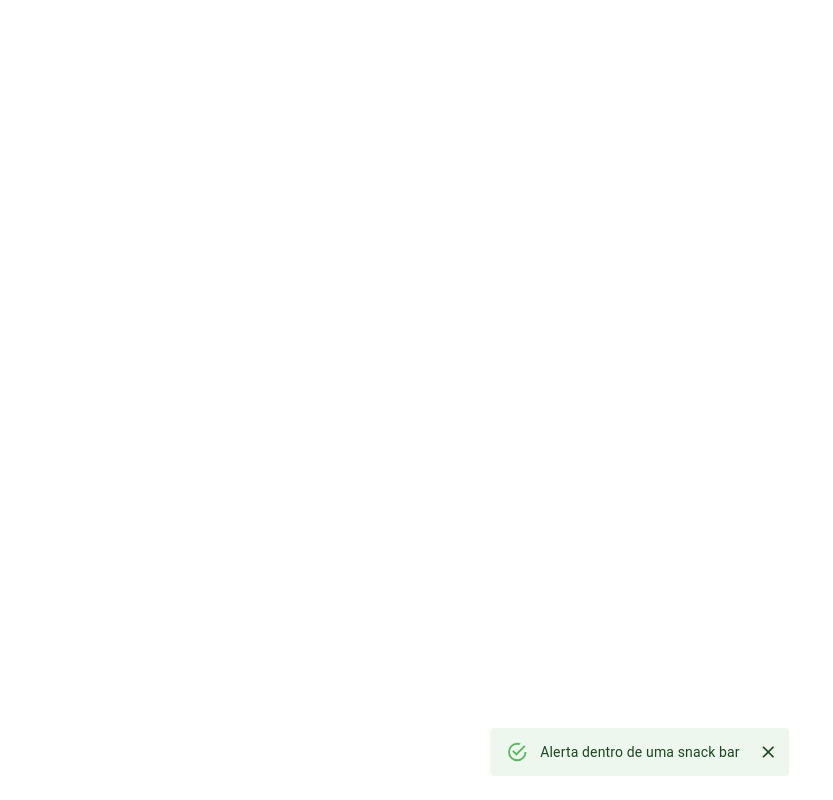
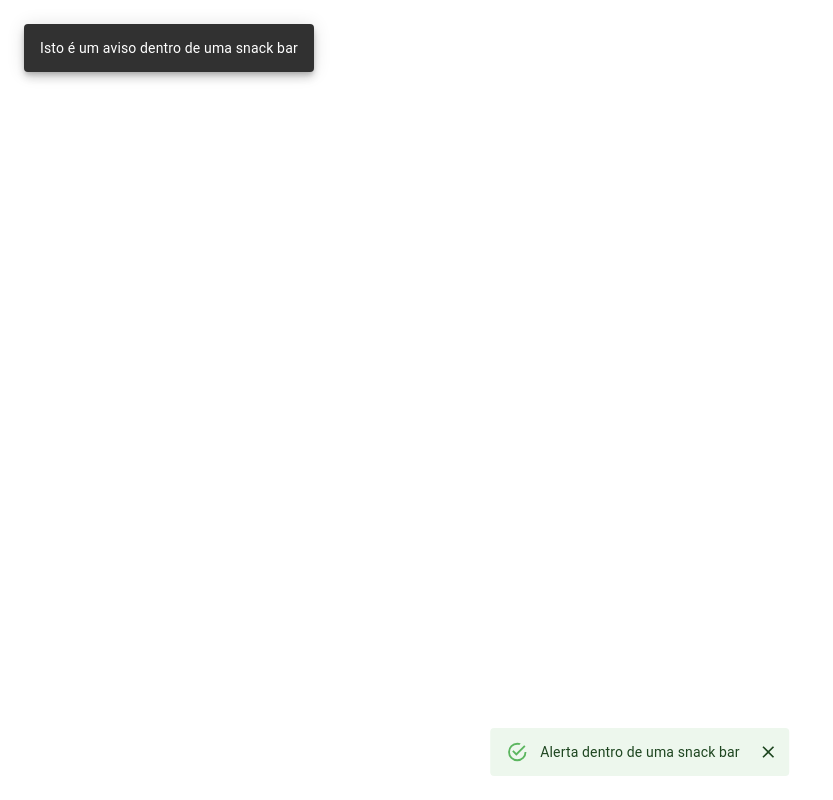
Before and after one commit to leoportogtr86/react-js, a React (Create React App) app: page / in a window 1280 px wide. Shown: the whole page, without its empty margins (0-833 px from the left). Built offline with nearby package versions, Linux system fonts and the light colour scheme.

Commit message:
snack bar

```diff
--- a/src/components/Toast.jsx
+++ b/src/components/Toast.jsx
@@ -23,6 +23,13 @@ export default props => {
                 <Alert severity="success" onClose={close}>Alerta dentro de uma snack bar</Alert>
             </Snackbar>
 
+            <Snackbar
+                message="Isto é um aviso dentro de uma snack bar"
+                open={open}
+                onClose={close}
+                anchorOrigin={{ vertical: 'top', horizontal: 'left' }}
+            />
+
 
         </div>
     )
```
